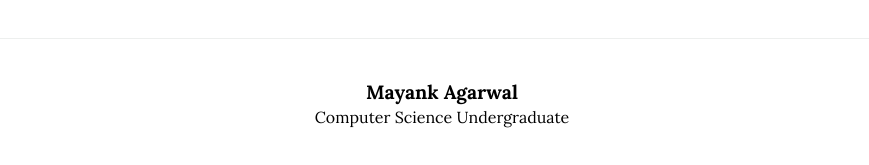
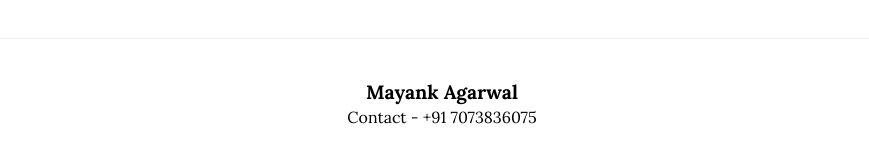
Before and after one commit to mayankgrwl97/mayankgrwl97.github.io, a Jekyll site: the page built from index.html, in a window 1280 px wide. Shown: the part 1496-1661 px from the top of the page, without its empty margins (198-1067 px from the left). Built offline with Jekyll 4.4.1, drawn with Linux system fonts in a browser that asks for light colours.

Commit message:
edit jobs.yml

```diff
--- a/_config.yml
+++ b/_config.yml
@@ -15,5 +15,6 @@ github_username:  mayankgrwl97
 linkedin_username:  mayankgrwl97
 spoj_username: mayankgrwl97
 email_address: mayankgrwl97@gmail.com
+contact: +91 7073836075
 # Build settings
 markdown: kramdown
--- a/_includes/footer.html
+++ b/_includes/footer.html
@@ -1,4 +1,4 @@
 <footer class="footer">
     <p class="footer__title">{{ site.name }}</p>
-    <p class="footer__subtitle">{{ site.job }}</p>
+    <p class="footer__subtitle">Contact - {{ site.contact }}</p>
 </footer>
```
